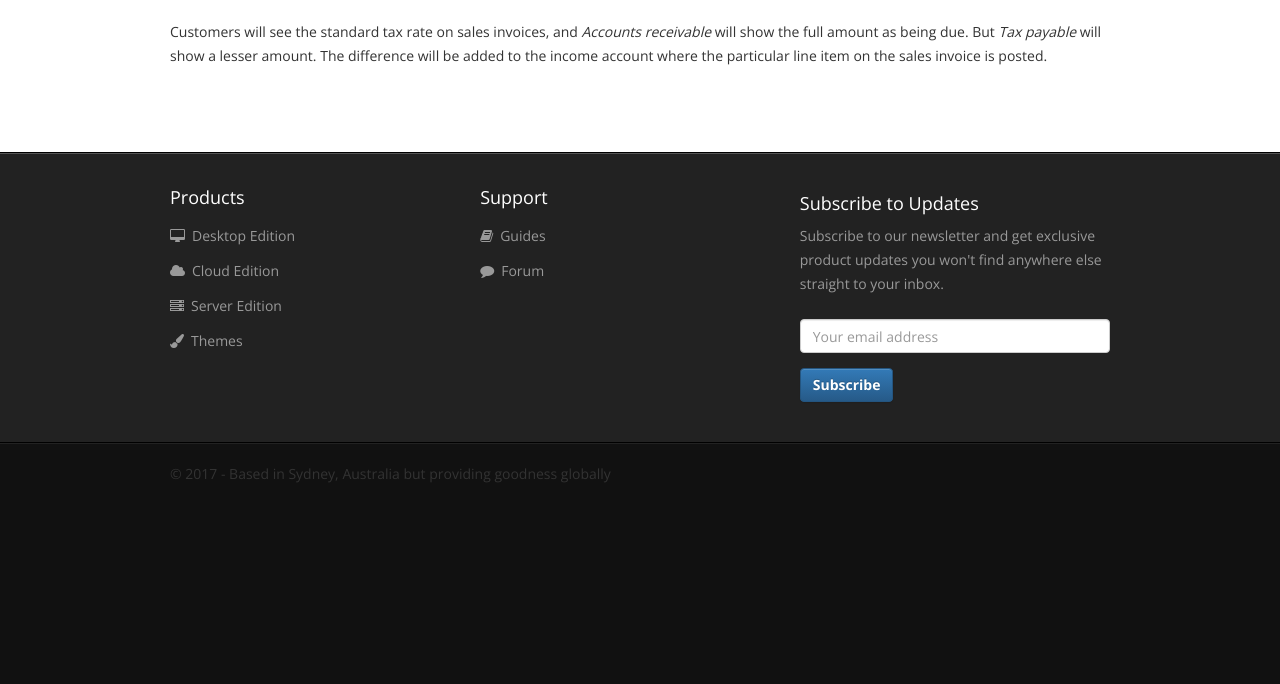
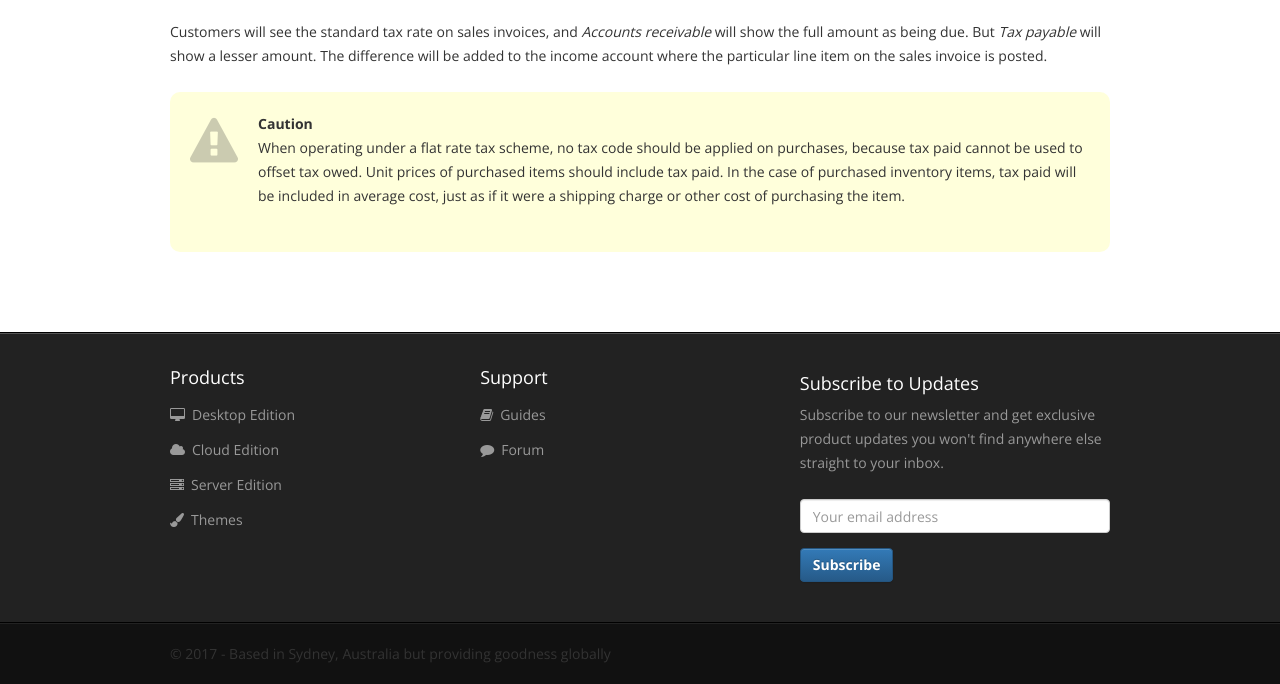
Before and after one commit to 3etechinns/www.manager.io, a Jekyll site: the page built from _guides/8901.html, in a window 1280 px wide and 900 px high, scrolled down 4848 px, cut to the strip 216-900 px from the top of the window. Built offline with Jekyll 4.4.1, drawn with Linux system fonts in a browser that asks for light colours; nearby versions of some CDN libraries; comment, search, counter and statistics services are not loaded; before the commit the page ends 5568 px from its top, so only the background shows below that.

Commit message:
Guide update

```diff
--- a/_guides/8901.html
+++ b/_guides/8901.html
@@ -62,4 +62,8 @@ Roberto collects sales tax from customers at his coffee shop. But local law does
 <p>To add a flat rate tax code, follow the same procedure as for any other single-rate custom tax code. (Flat rate schemes cannot be used with multi-component tax codes.) Name the tax code as you want customers to see it, normally with the standard tax rate. Check the <kbd>Flat rate</kbd> box and enter the lower rate you will pay to the tax authority:</p>
 <p><img src="https://discourse-cdn-sjc1.com/business2/uploads/manager1/original/2X/8/86499b478b0a8bcfafd5b317893797a400ab96d1.png" width="490" height="271"></p>
 <p>Customers will see the standard tax rate on sales invoices, and <em>Accounts receivable</em> will show the full amount as being due. But <em>Tax payable</em> will show a lesser amount. The difference will be added to the income account where the particular line item on the sales invoice is posted.</p>
+<table style="background-color: #ffffdb; border-radius: 10px; margin-bottom: 20px"><tr><td style="font-size: 48px; opacity: 0.25; padding: 20px; padding-top: 15px; padding-right: 0px; vertical-align: top"><i class="fa fa-warning"></i></td><td style="padding: 20px">
+<p><strong>Caution</strong><br>
+When operating under a flat rate tax scheme, no tax code should be applied on purchases, because tax paid cannot be used to offset tax owed. Unit prices of purchased items should include tax paid. In the case of purchased inventory items, tax paid will be included in average cost, just as if it were a shipping charge or other cost of purchasing the item.</p>
+</td></tr></table>
 {% endraw %}
```
